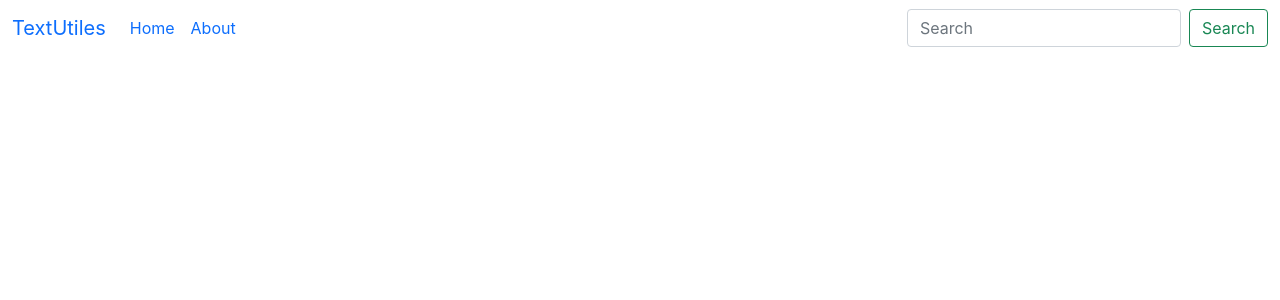
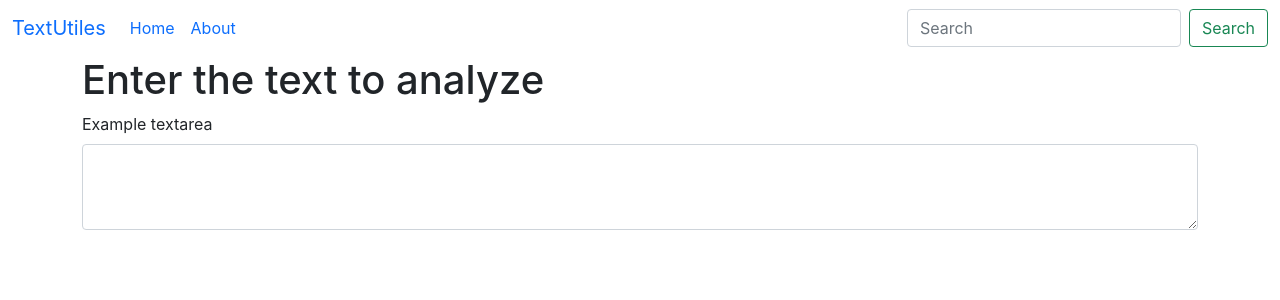
Before and after one commit to KUMAR7BITTU/react_js_course, a React (Create React App) app: page / in a window 1280 px wide. Shown: the top 300 px of the page. Built offline with nearby package versions, Linux system fonts and the light colour scheme.

Commit message:
TextForm

```diff
--- a/src/App.js
+++ b/src/App.js
@@ -1,11 +1,15 @@
 import './App.css';
 import Navbar from './components/Navbar';
+import TextForm from './components/TextForm'
 function App() {
   return(
     <>
      {/* <Navbar title="TextUtils" aboutText="About TextUtils"/> */}
      {/* <Navbar/> */}
      <Navbar title = "TextUtiles"/>
+     <div className="container">
+     <TextForm heading = "Enter the text to analyze"/>
+     </div>
 
 </>
 );
--- /dev/null
+++ b/src/components/TextForm.js
@@ -0,0 +1,19 @@
+import React from "react";
+
+export default function TextForm(props) {
+  return (
+    <div>
+        <h1>{props.heading}</h1>
+      <div class="mb-3">
+        <label for="myBox" class="form-label">
+          Example textarea
+        </label>
+        <textarea
+          class="form-control"
+          id="myBox"
+          rows="3"
+        ></textarea>
+      </div>
+    </div>
+  );
+}
```
